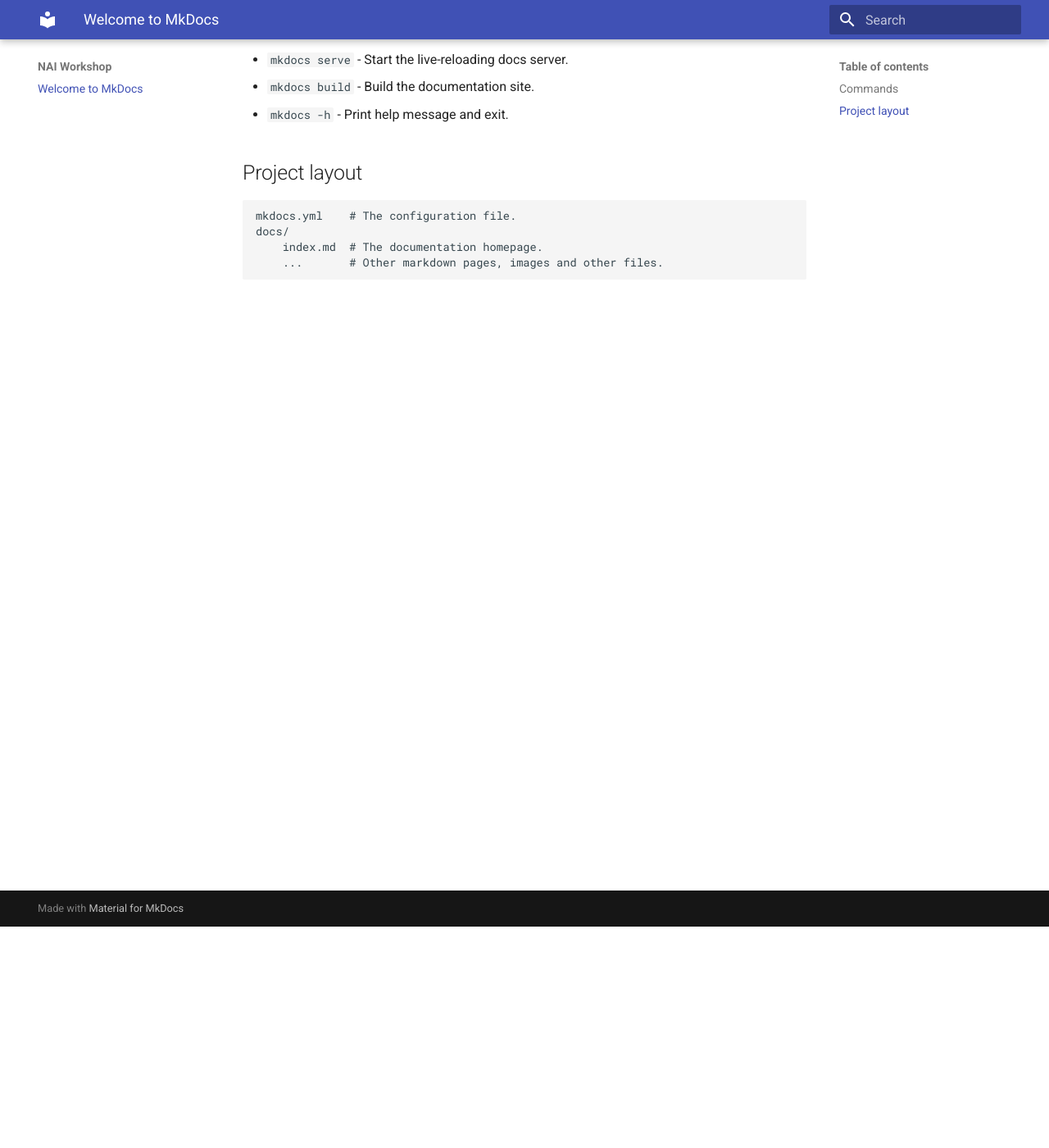
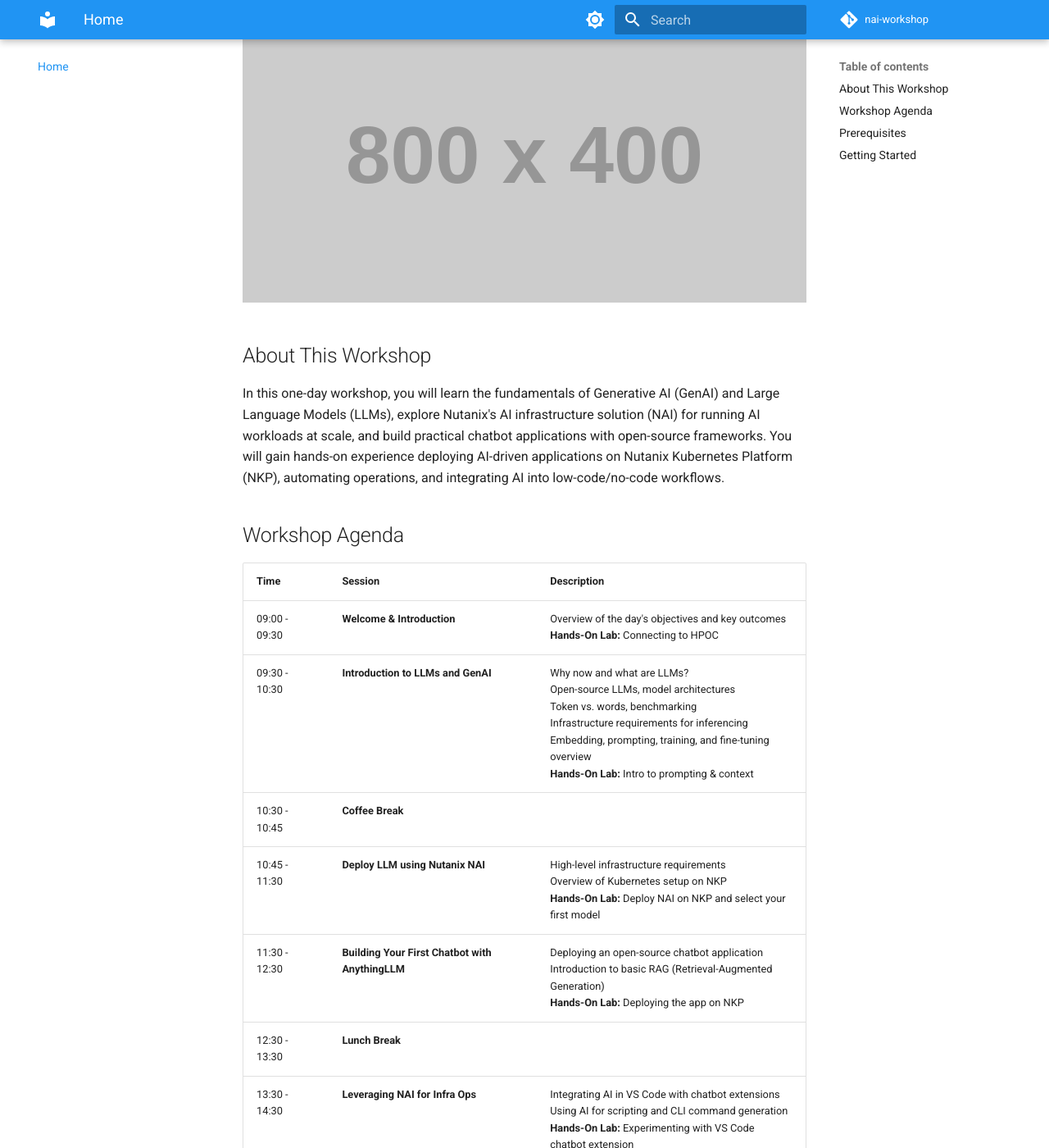
Before and after one commit to halsayed/nai-wrokshop, an MkDocs documentation site: the page built from docs/index.md, in a window 1280 px wide and 1400 px high, scrolled down 270 px. Shown: the whole window at 82% size. Built offline with MkDocs 1.6.1 and Material for MkDocs 9.7.7, drawn with Linux system fonts in a browser that asks for light colours; comment, search, counter and statistics services are not loaded; some of the changed text lies outside the part shown.

Commit message:
inital version

```diff
--- a/docs/index.md
+++ b/docs/index.md
@@ -1,17 +1,37 @@
-# Welcome to MkDocs
+# Empowering Infrastructure Teams with GenAI
 
-For full documentation visit [mkdocs.org](https://www.mkdocs.org).
+Welcome to the hands-on workshop on leveraging Generative AI for infrastructure operations with Nutanix AI (NAI).
 
-## Commands
+![Nutanix AI](https://via.placeholder.com/800x400?text=Nutanix+AI+Infrastructure)
 
-* `mkdocs new [dir-name]` - Create a new project.
-* `mkdocs serve` - Start the live-reloading docs server.
-* `mkdocs build` - Build the documentation site.
-* `mkdocs -h` - Print help message and exit.
+## About This Workshop
 
-## Project layout
+In this one-day workshop, you will learn the fundamentals of Generative AI (GenAI) and Large Language Models (LLMs), explore Nutanix's AI infrastructure solution (NAI) for running AI workloads at scale, and build practical chatbot applications with open-source frameworks. You will gain hands-on experience deploying AI-driven applications on Nutanix Kubernetes Platform (NKP), automating operations, and integrating AI into low-code/no-code workflows.
 
-    mkdocs.yml    # The configuration file.
-    docs/
-        index.md  # The documentation homepage.
-        ...       # Other markdown pages, images and other files.
+## Workshop Agenda
+
+| Time | Session | Description |
+| ---- | ------- | ----------- |
+| 09:00 - 09:30 | **Welcome & Introduction** | Overview of the day's objectives and key outcomes<br>**Hands-On Lab:** Connecting to HPOC |
+| 09:30 - 10:30 | **Introduction to LLMs and GenAI** | Why now and what are LLMs?<br>Open-source LLMs, model architectures<br>Token vs. words, benchmarking<br>Infrastructure requirements for inferencing<br>Embedding, prompting, training, and fine-tuning overview<br>**Hands-On Lab:** Intro to prompting & context |
+| 10:30 - 10:45 | **Coffee Break** | |
+| 10:45 - 11:30 | **Deploy LLM using Nutanix NAI** | High-level infrastructure requirements<br>Overview of Kubernetes setup on NKP<br>**Hands-On Lab:** Deploy NAI on NKP and select your first model |
+| 11:30 - 12:30 | **Building Your First Chatbot with AnythingLLM** | Deploying an open-source chatbot application<br>Introduction to basic RAG (Retrieval-Augmented Generation)<br>**Hands-On Lab:** Deploying the app on NKP |
+| 12:30 - 13:30 | **Lunch Break** | |
+| 13:30 - 14:30 | **Leveraging NAI for Infra Ops** | Integrating AI in VS Code with chatbot extensions<br>Using AI for scripting and CLI command generation<br>**Hands-On Lab:** Experimenting with VS Code chatbot extension |
+| 14:30 - 14:45 | **Coffee Break** | |
+| 14:45 - 15:45 | **Low-Code/No-Code AI Workflows** | Introduction to n8n or LangGraph for LLM integration<br>Building automated workflows for common infra tasks<br>**Hands-On Lab:** Creating a sample automated workflow |
+| 15:45 - 16:00 | **Q&A and Wrap-up** | Summary of key takeaways<br>Next steps and resources |
+
+## Prerequisites
+
+This workshop is primarily designed for infrastructure and operations teams who want deeper insights into managing and leveraging AI workloads. Application teams are also welcome, though content and labs will focus on infrastructure-centric perspectives.
+
+**Requirements:**
+- A laptop with a modern web browser
+- Basic familiarity with Kubernetes concepts
+- Basic understanding of infrastructure operations
+
+## Getting Started
+
+To begin the workshop, head to the [Workshop Overview](overview.md) page or directly to the first session: [Welcome & Introduction](sessions/welcome/index.md).
--- a/mkdocs.yml
+++ b/mkdocs.yml
@@ -1,4 +1,87 @@
-site_name: NAI Workshop
-site_url: https://mydomain.org/mysite
+site_name: "Empowering Infrastructure Teams with GenAI: A Hands-On Nutanix Workshop"
+site_url: https://lab-guide.ntnx.pro/
+site_description: "Learn the fundamentals of GenAI and build practical AI applications on Nutanix infrastructure"
+site_author: "Nutanix AI Team"
+
+# Repository
+repo_name: nai-workshop
+repo_url: https://github.com/halsayed/nai-workshop
+
+# Copyright
+copyright: "Copyright &copy; 2025"
+
+# Configuration
 theme:
   name: material
+  palette:
+    # Palette toggle for light mode
+    - scheme: default
+      primary: blue
+      accent: blue
+      toggle:
+        icon: material/brightness-7
+        name: Switch to dark mode
+    # Palette toggle for dark mode
+    - scheme: slate
+      primary: blue
+      accent: blue
+      toggle:
+        icon: material/brightness-4
+        name: Switch to light mode
+  features:
+    - navigation.instant
+    - navigation.tracking
+    - navigation.tabs
+    - navigation.sections
+    - navigation.expand
+    - navigation.indexes
+    - search.highlight
+    - search.share
+    - content.code.copy
+    - content.code.annotate
+
+# Plugins
+plugins:
+  - search
+  - mkdocstrings
+
+# Extensions
+markdown_extensions:
+  - admonition
+  - pymdownx.details
+  - pymdownx.superfences
+  - pymdownx.highlight:
+      anchor_linenums: true
+  - pymdownx.inlinehilite
+  - pymdownx.snippets
+  - pymdownx.tabbed:
+      alternate_style: true
+  - tables
+  - toc:
+      permalink: true
+
+# Page tree
+nav:
+  - Home: index.md
+  - Workshop Overview: overview.md
+  - Sessions:
+    - "1. Welcome & Introduction":
+      - Overview: sessions/welcome/index.md
+      - "Lab: Connecting to HPOC": sessions/welcome/lab-connect.md
+    - "2. Introduction to LLMs and GenAI":
+      - Overview: sessions/fundamentals/index.md
+      - "Lab: Intro to Prompting & Context": sessions/fundamentals/lab-prompting.md
+    - "3. Deploy LLM using Nutanix NAI":
+      - Overview: sessions/deployment/index.md
+      - "Lab: Deploy NAI on NKP": sessions/deployment/lab-deploy.md
+    - "4. Building Your First Chatbot":
+      - Overview: sessions/chatbot/index.md
+      - "Lab: Deploying AnythingLLM": sessions/chatbot/lab-anything-llm.md
+    - "5. Leveraging NAI for Infra Ops":
+      - Overview: sessions/infraops/index.md
+      - "Lab: VS Code AI Extensions": sessions/infraops/lab-vscode.md
+    - "6. Low-Code/No-Code AI Workflows":
+      - Overview: sessions/workflows/index.md
+      - "Lab: Building Automated Workflows": sessions/workflows/lab-automation.md
+  - Conclusion & Next Steps: conclusion.md
+  - Resources: resources.md
```
Also changed, not shown: docs/conclusion.md (added, +57 -0 lines), docs/overview.md (added, +45 -0 lines), docs/resources.md (added, +71 -0 lines), docs/sessions/fundamentals/index.md (added, +102 -0 lines), docs/sessions/fundamentals/lab-prompting.md (added, +160 -0 lines), docs/sessions/welcome/index.md (added, +48 -0 lines), docs/sessions/welcome/lab-connect.md (added, +72 -0 lines).
